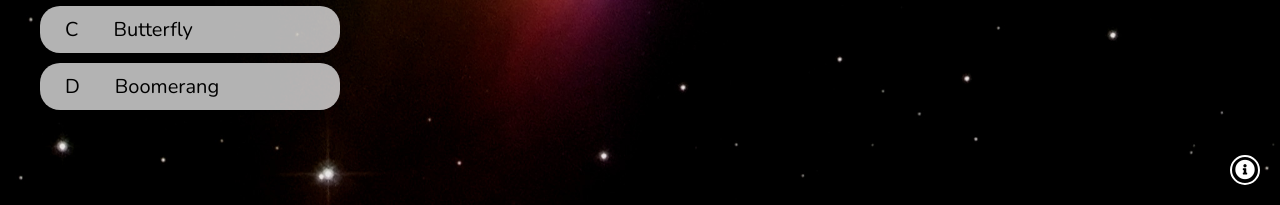
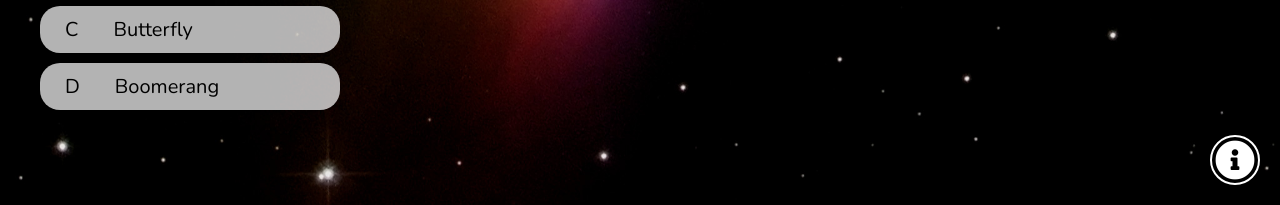
Before and after one commit to justinlauzon/astronomy-quiz, a website: page game.html in a window 1280 px wide. Shown: the part 595-800 px from the top of the page. Drawn offline with nearby package versions, Linux system fonts and the light colour scheme.

Commit message:
Increase size of info icon for accessibility

```diff
--- a/sass/components/_info.scss
+++ b/sass/components/_info.scss
@@ -1,10 +1,10 @@
 .info {
-    width: 3rem;
-    height: 3rem;
+    width: 5rem;
+    height: 5rem;
     background-color: transparent;
     border: .2rem solid $col-white;
     border-radius: 50%;
-    font-size: 2rem;
+    font-size: 4rem;
     position: absolute;
     right: 2rem;
     bottom: 2rem;
```
Also changed, not shown: css/style.css.
